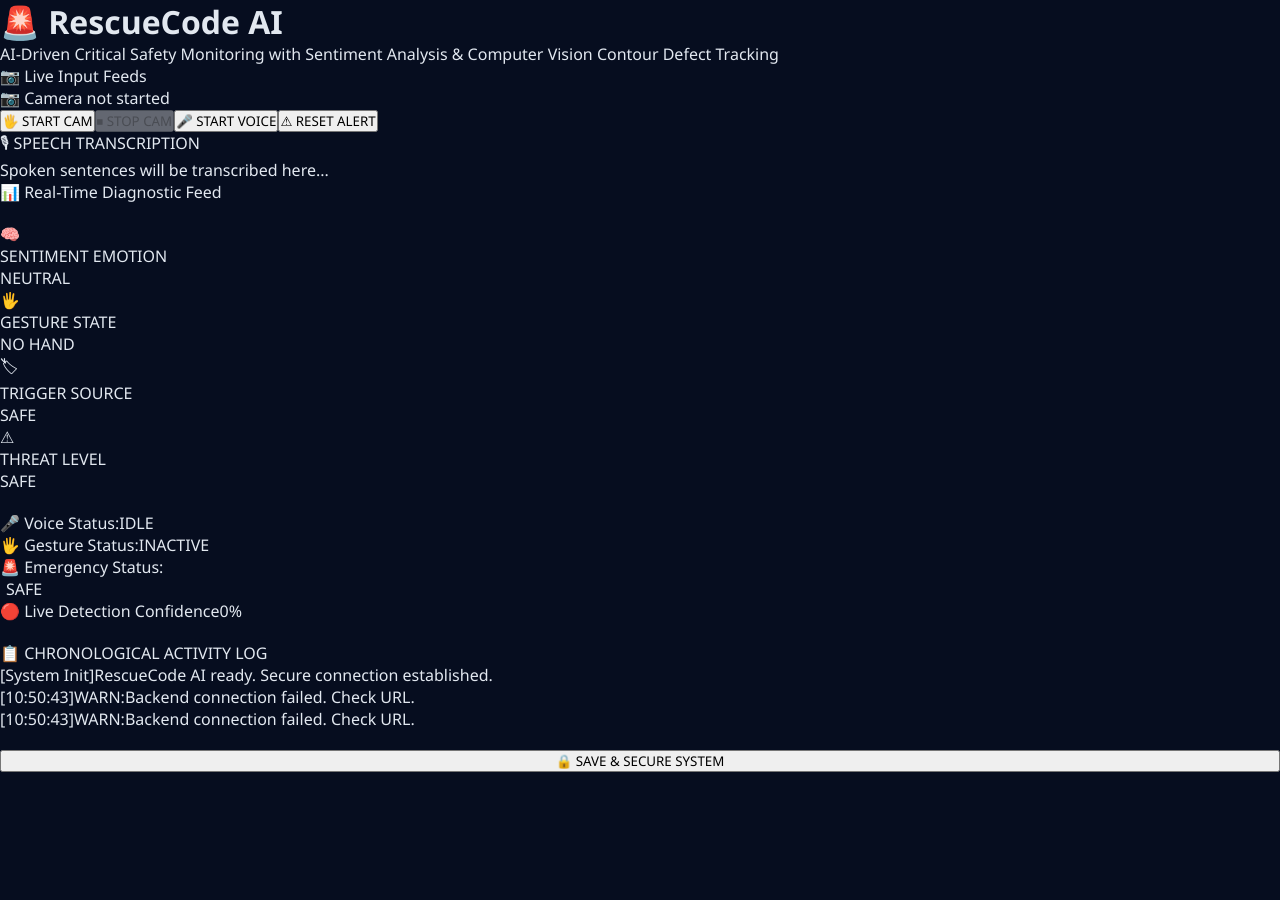
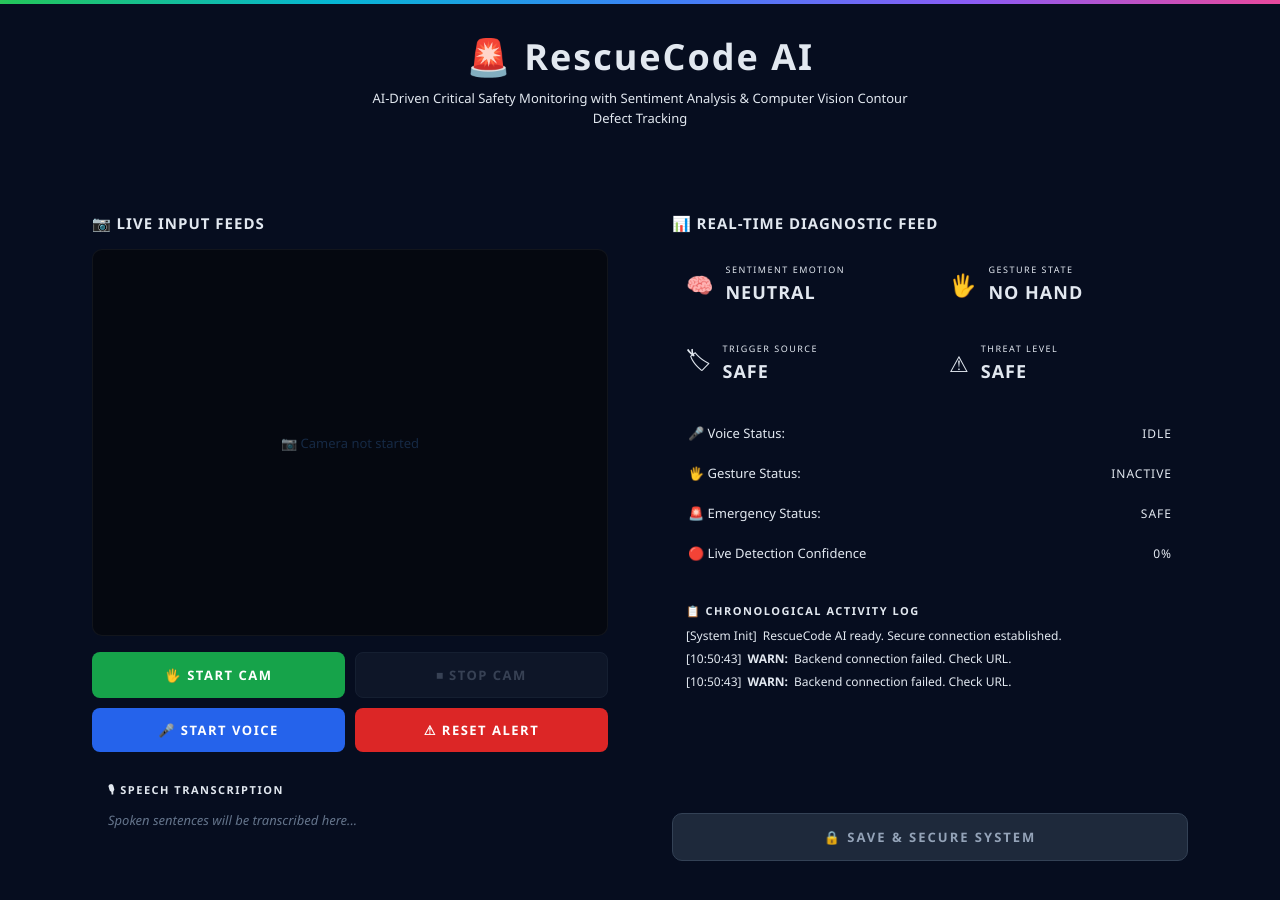
Before and after one commit to DHANYASAKTHIS06/rescue-ai-frontend, a React (Vite) app in the folder rescue-ai-frontend/frontend/: page / in a window 1280 px wide. Shown: the top 900 px of the page. Before the commit the page ends 800 px from the top, so only its background shows below. Built offline with nearby package versions, Linux system fonts and the light colour scheme; no server answers.

Commit message:
Update App.css

```diff
--- a/rescue-ai-frontend/frontend/src/App.css
+++ b/rescue-ai-frontend/frontend/src/App.css
@@ -1,296 +1,393 @@
-/* ── App shell ───────────────────────────────────────────────── */
-.app {
+/* ── Shell ───────────────────────────────────────────────────── */
+.app-shell {
   min-height: 100vh;
-  display: flex;
-  flex-direction: column;
-  background: linear-gradient(135deg, #060d1f 0%, #0f1f3d 100%);
+  background: var(--bg-deep);
+  padding: 0 0 40px;
+  position: relative;
   transition: background 0.4s;
 }
+.app--emergency {
+  background: #0d0505;
+}
 
-.app--emergency {
-  background: linear-gradient(135deg, #1a0000 0%, #3d0f0f 100%);
+/* ── Rainbow top bar ─────────────────────────────────────────── */
+.rainbow-bar {
+  height: 4px;
+  background: linear-gradient(
+    90deg,
+    #ef4444, #f97316, #eab308, #22c55e,
+    #06b6d4, #3b82f6, #8b5cf6, #ec4899, #ef4444
+  );
+  background-size: 200% 100%;
+  animation: rainbow-move 4s linear infinite;
+}
+@keyframes rainbow-move {
+  0%   { background-position: 0% 0%; }
+  100% { background-position: 200% 0%; }
 }
 
 /* ── Header ──────────────────────────────────────────────────── */
-.header {
+.app-header {
+  text-align: center;
+  padding: 28px 40px 20px;
+}
+.app-title {
+  font-family: var(--font-head);
+  font-size: 36px;
+  font-weight: 700;
+  letter-spacing: 2px;
+  color: var(--text-primary);
+  margin-bottom: 8px;
+}
+.app-subtitle {
+  font-size: 13px;
+  color: var(--text-muted);
+  max-width: 560px;
+  margin: 0 auto 20px;
+  line-height: 1.5;
+}
+.header-divider {
+  height: 1px;
+  background: linear-gradient(90deg, transparent, var(--border), transparent);
+  max-width: 800px;
+  margin: 0 auto;
+}
+
+/* ── Main grid ───────────────────────────────────────────────── */
+.app-main {
+  display: grid;
+  grid-template-columns: 1fr 1fr;
+  gap: 24px;
+  padding: 24px 32px;
+  max-width: 1200px;
+  margin: 0 auto;
+}
+
+/* ── Panel ───────────────────────────────────────────────────── */
+.panel {
+  background: var(--bg-card);
+  border: 1px solid var(--border);
+  border-radius: 16px;
+  padding: 20px;
+  display: flex;
+  flex-direction: column;
+  gap: 16px;
+}
+
+.panel-title-row {
   display: flex;
   align-items: center;
-  gap: 16px;
-  padding: 28px 40px;
-  background: rgba(255,255,255,0.03);
-  border-bottom: 1px solid rgba(255,255,255,0.07);
+  justify-content: space-between;
 }
-.header-icon { font-size: 40px; }
-.header h1 {
-  font-size: 32px;
-  font-weight: 800;
-  background: linear-gradient(90deg, #f97316, #ef4444);
-  -webkit-background-clip: text;
-  -webkit-text-fill-color: transparent;
-}
-.header p { color: #94a3b8; font-size: 13px; margin-top: 3px; }
-
-/* ── Layout ──────────────────────────────────────────────────── */
-.main-layout {
-  display: flex;
-  gap: 28px;
-  padding: 32px 40px;
-  flex: 1;
-  flex-wrap: wrap;
-}
-.left-panel  { flex: 1.4; min-width: 320px; }
-.right-panel { flex: 1;   min-width: 280px; display: flex; flex-direction: column; gap: 20px; }
-
-/* ── Card base ───────────────────────────────────────────────── */
-.camera-card,
-.status-card,
-.history-card {
-  background: rgba(255,255,255,0.04);
-  border: 1px solid rgba(255,255,255,0.08);
-  border-radius: 20px;
-  padding: 24px;
-}
-.camera-card h2,
-.status-card h3,
-.history-card h3 {
-  font-size: 13px;
-  font-weight: 700;
+.panel-title {
+  font-family: var(--font-head);
+  font-size: 15px;
+  font-weight: 600;
+  letter-spacing: 1px;
+  color: var(--text-primary);
   text-transform: uppercase;
-  letter-spacing: 0.8px;
-  color: #94a3b8;
-  margin-bottom: 16px;
 }
 
-/* ── Camera start box ────────────────────────────────────────── */
-.cam-start-box {
-  display: flex;
-  flex-direction: column;
-  align-items: center;
-  gap: 16px;
-  padding: 48px 20px;
-  text-align: center;
-  color: #94a3b8;
+/* Live dot */
+.live-dot {
+  width: 10px; height: 10px;
+  border-radius: 50%;
+  background: var(--text-dim);
 }
-.cam-icon   { font-size: 64px; }
-.start-btn  {
-  background: linear-gradient(90deg, #f97316, #ef4444);
+.live-dot--on {
+  background: var(--accent-green);
+  box-shadow: 0 0 8px var(--accent-green);
+  animation: pulse-dot 1.5s infinite;
+}
+@keyframes pulse-dot {
+  0%,100% { opacity: 1; transform: scale(1); }
+  50%     { opacity: 0.5; transform: scale(1.4); }
+}
+
+/* ── Video box ───────────────────────────────────────────────── */
+.video-box {
+  position: relative;
+  background: #050810;
+  border: 1px solid rgba(255,255,255,0.05);
+  border-radius: 10px;
+  aspect-ratio: 4/3;
+  overflow: hidden;
+}
+.video-feed {
+  width: 100%; height: 100%;
+  object-fit: cover; display: block;
+}
+.video-placeholder {
+  width: 100%; height: 100%;
+  display: flex; align-items: center; justify-content: center;
+}
+.scanning-text {
+  font-family: var(--font-mono);
+  font-size: 13px;
+  color: #1e3a5f;
+  animation: blink 1.5s infinite;
+}
+@keyframes blink {
+  0%,100% { opacity: 1; }
+  50%     { opacity: 0.3; }
+}
+.video-overlay-badge {
+  position: absolute;
+  top: 10px; right: 10px;
+  background: rgba(239,68,68,0.85);
   color: #fff;
-  border: none;
-  border-radius: 12px;
-  padding: 14px 36px;
-  font-size: 16px;
-  font-weight: 700;
+  font-family: var(--font-mono);
+  font-size: 11px;
+  padding: 3px 10px;
+  border-radius: 4px;
+  letter-spacing: 1px;
+}
+
+/* ── Button grid ─────────────────────────────────────────────── */
+.btn-grid {
+  display: grid;
+  grid-template-columns: 1fr 1fr;
+  gap: 10px;
+}
+.btn {
+  padding: 13px 10px;
+  border: none; border-radius: 8px;
+  font-family: var(--font-head);
+  font-size: 13px; font-weight: 700;
+  letter-spacing: 1.5px;
   cursor: pointer;
   transition: opacity 0.2s, transform 0.1s;
+  text-transform: uppercase;
 }
-.start-btn:hover  { opacity: 0.85; }
-.start-btn:active { transform: scale(0.97); }
+.btn:hover:not(:disabled)  { opacity: 0.85; }
+.btn:active:not(:disabled) { transform: scale(0.97); }
+.btn:disabled { opacity: 0.35; cursor: not-allowed; }
 
-.cam-error {
-  background: rgba(239,68,68,0.12);
-  border: 1px solid #ef4444;
+.btn--green { background: #16a34a; color: #fff; }
+.btn--dark  { background: #1e293b; color: #94a3b8; border: 1px solid #334155; }
+.btn--blue  { background: #2563eb; color: #fff; }
+.btn--red   { background: #dc2626; color: #fff; }
+
+/* ── Speech box ──────────────────────────────────────────────── */
+.speech-box {
+  background: var(--bg-card2);
+  border: 1px solid var(--border);
   border-radius: 10px;
   padding: 14px 16px;
-  color: #fca5a5;
-  font-size: 14px;
+}
+.speech-box-title {
+  font-family: var(--font-head);
+  font-size: 11px;
+  font-weight: 700;
+  letter-spacing: 1.5px;
+  color: var(--text-muted);
+  text-transform: uppercase;
+  margin-bottom: 10px;
+}
+.speech-text {
+  font-family: var(--font-mono);
+  font-size: 13px;
+  color: #64748b;
+  font-style: italic;
+  min-height: 36px;
+  line-height: 1.5;
 }
 
-/* ── Camera feeds ────────────────────────────────────────────── */
-.cam-feeds { display: flex; gap: 12px; flex-wrap: wrap; }
-
-.feed-wrapper {
-  flex: 1;
-  min-width: 200px;
-  position: relative;
+/* ── Stat grid ───────────────────────────────────────────────── */
+.stat-grid {
+  display: grid;
+  grid-template-columns: 1fr 1fr;
+  gap: 10px;
 }
-.feed-label {
-  font-size: 11px;
-  font-weight: 700;
-  text-transform: uppercase;
-  letter-spacing: 1px;
-  color: #94a3b8;
-  margin-bottom: 6px;
-}
-.feed-img {
-  width: 100%;
-  border-radius: 12px;
-  display: block;
-  background: #000;
-}
-.feed-placeholder {
-  flex: 1;
-  min-height: 200px;
-  display: flex;
-  align-items: center;
-  justify-content: center;
-  background: rgba(0,0,0,0.3);
-  border-radius: 12px;
-  color: #475569;
-  font-size: 13px;
-}
-
-.camera-hint {
-  margin-top: 14px;
-  font-size: 13px;
-  color: #94a3b8;
-  text-align: center;
-}
-
-/* ── Status badge ────────────────────────────────────────────── */
-.status-badge {
+.stat-card {
+  background: var(--bg-card2);
+  border: 1px solid var(--border);
+  border-radius: 10px;
+  padding: 14px;
   display: flex;
   align-items: center;
   gap: 12px;
-  padding: 16px 20px;
-  border-radius: 12px;
-  font-size: 14px;
+}
+.stat-icon {
+  font-size: 22px;
+  flex-shrink: 0;
+}
+.stat-label {
+  font-family: var(--font-mono);
+  font-size: 9px;
+  letter-spacing: 1.5px;
+  color: var(--text-muted);
+  text-transform: uppercase;
+  margin-bottom: 4px;
+}
+.stat-value {
+  font-family: var(--font-head);
+  font-size: 18px;
   font-weight: 700;
-  margin-bottom: 14px;
-  transition: all 0.3s;
+  letter-spacing: 1px;
 }
-.status-badge.idle {
-  background: rgba(34,197,94,0.12);
-  border: 1px solid rgba(34,197,94,0.3);
-  color: #86efac;
+.stat-value--purple { color: var(--accent-purple); }
+.stat-value--yellow { color: var(--accent-yellow); }
+.stat-value--green  { color: var(--accent-green); }
+
+/* ── Status rows ─────────────────────────────────────────────── */
+.status-rows {
+  background: var(--bg-card2);
+  border: 1px solid var(--border);
+  border-radius: 10px;
+  overflow: hidden;
 }
-.status-badge.emergency {
-  background: rgba(239,68,68,0.15);
-  border: 1px solid rgba(239,68,68,0.5);
-  color: #fca5a5;
-  animation: shake 0.4s ease;
+.status-row {
+  display: flex;
+  justify-content: space-between;
+  align-items: center;
+  padding: 11px 16px;
+  border-bottom: 1px solid var(--border);
+  font-size: 13px;
 }
-@keyframes shake {
-  0%,100% { transform: translateX(0); }
-  20%     { transform: translateX(-6px); }
-  40%     { transform: translateX(6px); }
-  60%     { transform: translateX(-4px); }
-  80%     { transform: translateX(4px); }
+.status-row:last-child { border-bottom: none; }
+.status-row-label {
+  color: var(--text-muted);
+  font-size: 13px;
 }
-.status-dot {
-  width: 10px; height: 10px;
+.status-row-val {
+  font-family: var(--font-mono);
+  font-size: 12px;
+  color: var(--text-primary);
+  letter-spacing: 1px;
+}
+.status-dot-small {
+  width: 8px; height: 8px;
   border-radius: 50%;
-  background: currentColor;
   flex-shrink: 0;
-  animation: pdot 1.5s infinite;
-}
-@keyframes pdot {
-  0%,100% { transform: scale(1);   opacity: 1; }
-  50%     { transform: scale(1.6); opacity: 0.5; }
 }
 
-.info-table { display: flex; flex-direction: column; gap: 8px; }
-.info-row {
+/* ── Activity log ────────────────────────────────────────────── */
+.log-box {
+  background: var(--bg-card2);
+  border: 1px solid var(--border);
+  border-radius: 10px;
+  padding: 14px;
+  flex: 1;
+}
+.log-title {
+  font-family: var(--font-head);
+  font-size: 11px;
+  font-weight: 700;
+  letter-spacing: 1.5px;
+  color: var(--text-muted);
+  text-transform: uppercase;
+  margin-bottom: 10px;
+}
+.log-entries {
   display: flex;
-  justify-content: space-between;
+  flex-direction: column;
+  gap: 6px;
+  max-height: 160px;
+  overflow-y: auto;
+}
+.log-entry {
+  display: flex;
+  gap: 6px;
+  font-family: var(--font-mono);
   font-size: 12px;
-  padding: 8px 12px;
-  background: rgba(255,255,255,0.03);
-  border-radius: 8px;
+  line-height: 1.4;
+  flex-wrap: wrap;
+}
+.log-time { color: var(--text-dim); flex-shrink: 0; }
+
+.log-tag--init   { display: none; }
+.log-tag--system { color: var(--accent-blue);   font-weight: 700; }
+.log-tag--alert  { color: var(--accent-red);    font-weight: 700; }
+.log-tag--voice  { color: var(--accent-purple); font-weight: 700; }
+.log-tag--warn   { color: var(--accent-yellow); font-weight: 700; }
+
+.log-entry--init   .log-text { color: var(--accent-green); }
+.log-entry--system .log-text { color: var(--accent-blue); }
+.log-entry--alert  .log-text { color: var(--accent-red); }
+.log-entry--voice  .log-text { color: #c4b5fd; }
+.log-entry--warn   .log-text { color: var(--accent-yellow); }
+
+/* ── Save button ─────────────────────────────────────────────── */
+.save-btn {
+  width: 100%;
+  padding: 14px;
+  background: #1e293b;
+  border: 1px solid #334155;
+  border-radius: 10px;
   color: #94a3b8;
-  gap: 8px;
+  font-family: var(--font-head);
+  font-size: 13px;
+  font-weight: 700;
+  letter-spacing: 2px;
+  text-transform: uppercase;
+  cursor: pointer;
+  transition: background 0.2s, color 0.2s;
 }
-.info-row strong { color: #e2e8f0; text-align: right; font-size: 12px; }
-
-/* ── History card ────────────────────────────────────────────── */
-.no-history {
-  font-size: 13px; color: #64748b;
-  text-align: center; padding: 20px 0;
-}
-.history-list {
-  list-style: none; display: flex;
-  flex-direction: column; gap: 8px;
-  max-height: 240px; overflow-y: auto;
-}
-.history-item {
-  display: flex; align-items: center; gap: 10px;
-  padding: 8px 12px;
-  background: rgba(239,68,68,0.07);
-  border: 1px solid rgba(239,68,68,0.15);
-  border-radius: 8px; font-size: 13px;
-}
-.hi-dot {
-  width: 8px; height: 8px;
-  border-radius: 50%; background: #ef4444; flex-shrink: 0;
-}
-.hi-gesture { flex: 1; font-weight: 600; color: #fca5a5; }
-.hi-time    { color: #64748b; font-size: 11px; }
-
-/* ── Footer ──────────────────────────────────────────────────── */
-.footer {
-  text-align: center; padding: 20px;
-  color: #475569; font-size: 12px;
-  border-top: 1px solid rgba(255,255,255,0.05);
+.save-btn:hover {
+  background: #263347;
+  color: var(--text-primary);
 }
 
 /* ── Emergency overlay ───────────────────────────────────────── */
 .overlay {
   position: fixed; inset: 0; z-index: 9999;
-  background: rgba(0,0,0,0.88);
+  background: rgba(0,0,0,0.9);
   display: flex; align-items: center; justify-content: center;
-  animation: fadein 0.25s ease;
+  animation: fadein 0.2s ease;
 }
 @keyframes fadein { from { opacity: 0; } to { opacity: 1; } }
-
 .alert-box {
   background: linear-gradient(160deg, #1a0000, #2d0000);
   border: 2px solid #ef4444;
-  border-radius: 24px;
-  padding: 48px 40px;
-  max-width: 480px; width: 90%;
+  border-radius: 20px;
+  padding: 44px 36px;
+  max-width: 460px; width: 90%;
   text-align: center;
   animation: epulse 1s infinite alternate;
 }
 @keyframes epulse {
   from { box-shadow: 0 0 40px rgba(239,68,68,0.4); }
-  to   { box-shadow: 0 0 90px rgba(239,68,68,0.85); }
+  to   { box-shadow: 0 0 80px rgba(239,68,68,0.9); }
 }
-.alert-icon {
-  font-size: 72px;
-  animation: sway 0.6s ease-in-out infinite alternate;
-}
+.alert-icon { font-size: 64px; animation: sway 0.6s ease-in-out infinite alternate; }
 @keyframes sway {
   from { transform: rotate(-10deg) scale(1);   }
   to   { transform: rotate( 10deg) scale(1.1); }
 }
 .alert-title {
-  font-size: 36px; font-weight: 900;
+  font-family: var(--font-head);
+  font-size: 30px; font-weight: 900;
   color: #ef4444; letter-spacing: 2px;
-  margin: 16px 0 8px;
-  text-shadow: 0 0 20px rgba(239,68,68,0.7);
+  margin: 14px 0 10px;
+  text-shadow: 0 0 20px rgba(239,68,68,0.6);
 }
-.alert-gesture {
+.alert-badge {
   display: inline-block;
   background: rgba(239,68,68,0.2);
   border: 1px solid #ef4444;
   color: #fca5a5;
-  font-size: 18px; font-weight: 700;
-  padding: 6px 22px; border-radius: 30px;
-  margin-bottom: 20px; letter-spacing: 1px;
+  font-family: var(--font-mono);
+  font-size: 15px; font-weight: 700;
+  padding: 5px 20px; border-radius: 30px;
+  margin-bottom: 16px;
 }
 .alert-desc {
-  color: #fca5a5; font-size: 15px;
-  line-height: 1.6; margin-bottom: 16px;
+  color: #fca5a5; font-size: 14px;
+  line-height: 1.6; margin-bottom: 24px;
 }
-.alert-elapsed {
-  font-size: 13px; color: #ef4444; margin-bottom: 28px;
+.alert-dismiss {
+  background: #ef4444; color: #fff;
+  border: none; border-radius: 10px;
+  padding: 12px 32px; font-size: 15px;
+  font-family: var(--font-head);
+  font-weight: 700; letter-spacing: 1px;
+  cursor: pointer; transition: background 0.2s;
 }
-.dismiss-btn {
-  background: #ef4444; color: #fff;
-  border: none; border-radius: 12px;
-  padding: 14px 36px; font-size: 16px;
-  font-weight: 700; cursor: pointer;
-  transition: background 0.2s, transform 0.1s;
-}
-.dismiss-btn:hover  { background: #dc2626; }
-.dismiss-btn:active { transform: scale(0.97); }
-.dismiss-hint {
-  margin-top: 12px; font-size: 12px; color: #7f1d1d;
-}
+.alert-dismiss:hover { background: #dc2626; }
 
 /* ── Responsive ──────────────────────────────────────────────── */
-@media (max-width: 700px) {
-  .main-layout { padding: 20px 16px; }
-  .header      { padding: 20px 16px; }
-  .alert-box   { padding: 32px 20px; }
-  .alert-title { font-size: 26px; }
+@media (max-width: 800px) {
+  .app-main { grid-template-columns: 1fr; padding: 16px; }
+  .app-header { padding: 20px 16px 16px; }
 }
```
